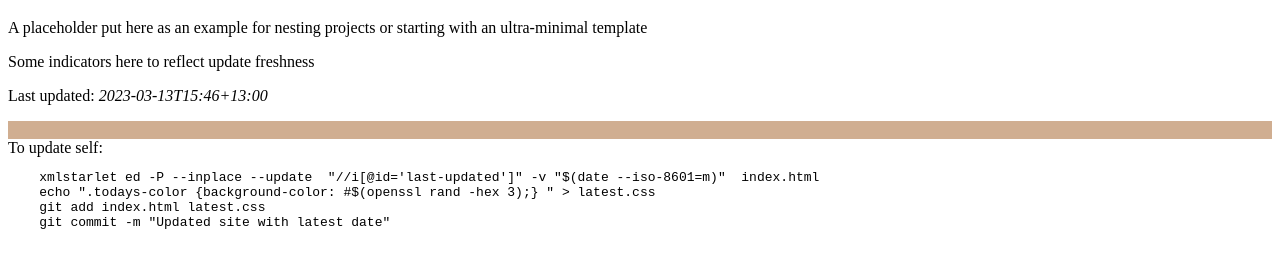
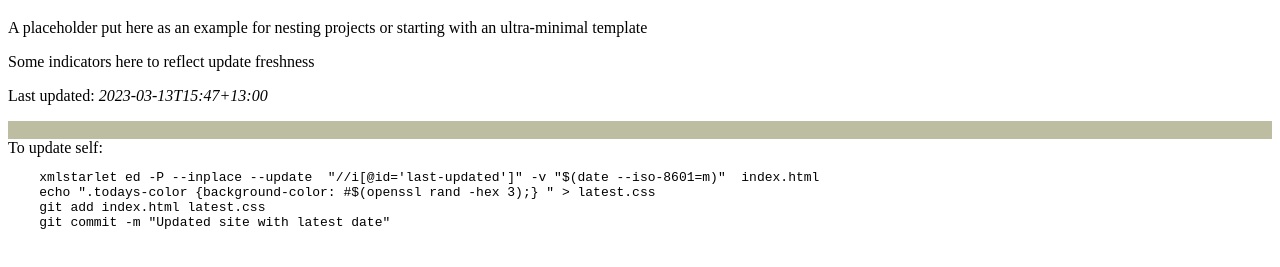
Before and after one commit to dman-coders/sample-html, a plain HTML site: page index.html in a window 1280 px wide. Shown: the part 61-328 px from the top of the page. Drawn offline with Linux system fonts and the light colour scheme.

Commit message:
Updated site with latest date

```diff
--- a/index.html
+++ b/index.html
@@ -9,7 +9,7 @@
   <div class="head"><h1>A minimal html website</h1></div>
   <p>A placeholder put here as an example for nesting projects or starting with an ultra-minimal template</p>
   <p>Some indicators here to reflect update freshness</p>
-  <p>Last updated: <i id="last-updated">2023-03-13T15:46+13:00</i></p>
+  <p>Last updated: <i id="last-updated">2023-03-13T15:47+13:00</i></p>
   <div class="todays-color"> </div>
 To update self:
 <pre>
--- a/latest.css
+++ b/latest.css
@@ -1 +1 @@
-.todays-color {background-color: #d0ae91;}
+.todays-color {background-color: #bdbea1;}
```
